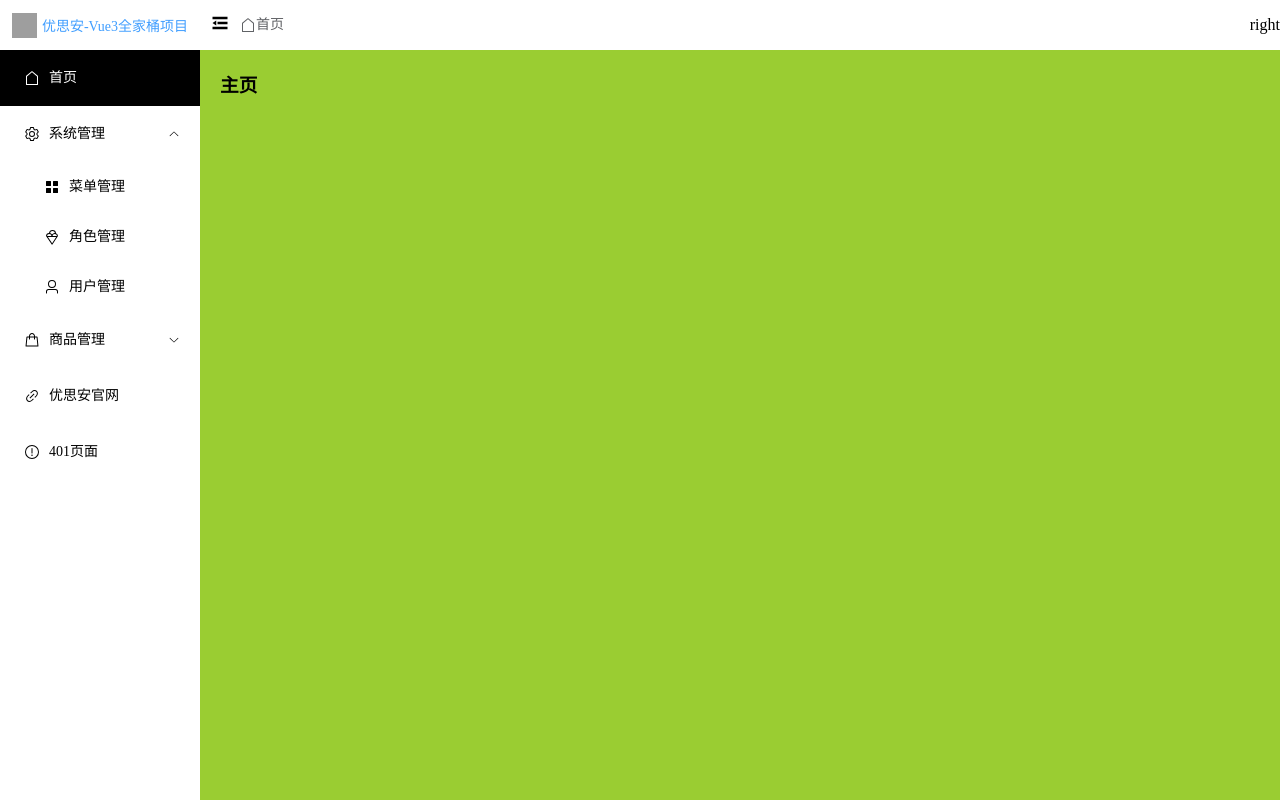
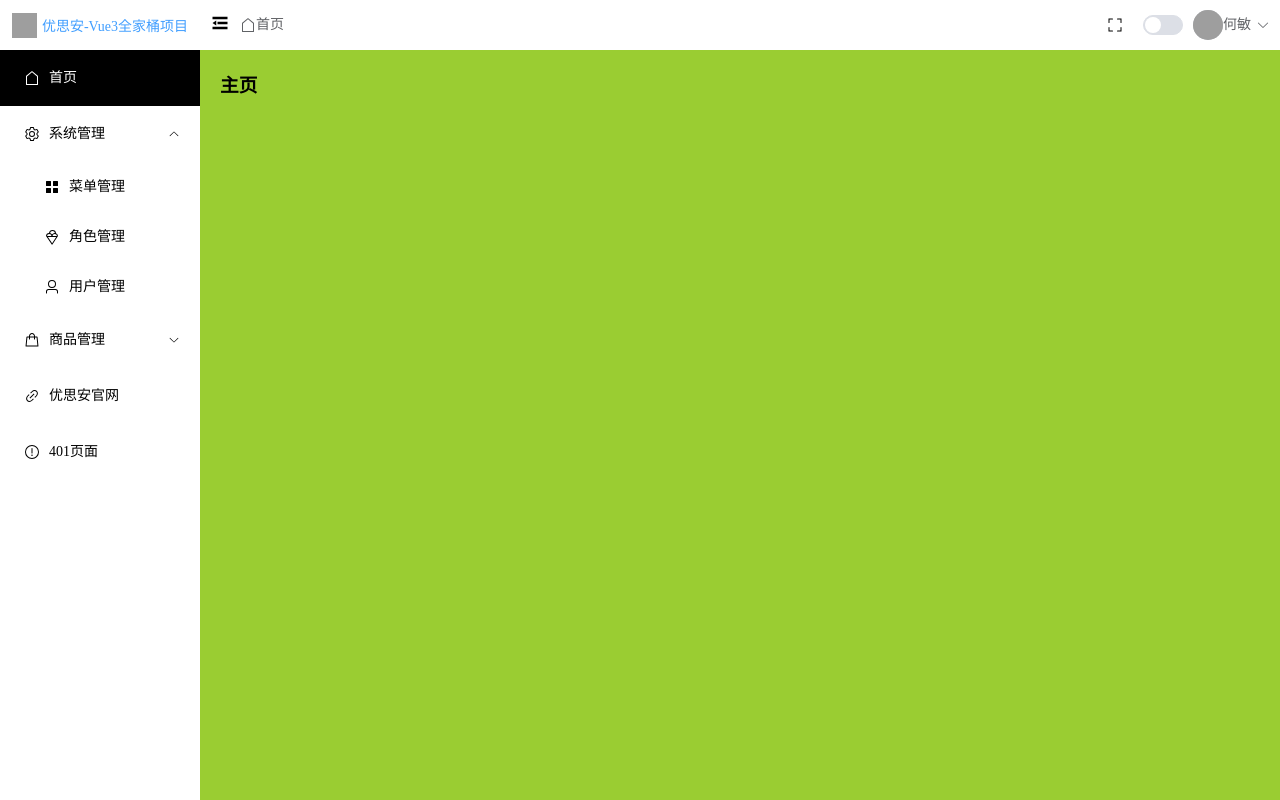
Before and after one commit to heroAways/cloud-admin, a Vue app: page /home in a window 1280 px wide. Built offline with nearby package versions, Linux system fonts and the light colour scheme; grey boxes are pictures that could not be loaded.

Commit message:
完成头部布局

```diff
--- a/src/layout/LayoutHeader/userDropdown.vue
+++ b/src/layout/LayoutHeader/userDropdown.vue
@@ -1,5 +1,30 @@
 <template>
-right
+    <div class="layout-header-userDropdown">
+        <div class="layout-header-userDropdown-icon">
+            <svg-icon icon="FullScreen"></svg-icon>
+        </div>
+        <div class="layout-header-userDropdown-switch">
+            <el-switch></el-switch>
+        </div>
+        <div class="layout-header-userDropdown-dropDown">
+            <el-dropdown>
+                <span class="el-dropdown-link">
+                    <el-avatar :size="30" src="https://cube.elemecdn.com/9/c2/f0ee8a3c7c9638a54940382568c9dpng.png" />
+                    <span>何敏</span>
+                    <el-icon class="el-icon--right"><arrow-down /></el-icon>
+                </span>
+                <template #dropdown>
+                    <el-dropdown-menu>
+                        <el-dropdown-item command="a">Action 1</el-dropdown-item>
+                        <el-dropdown-item command="b">Action 2</el-dropdown-item>
+                        <el-dropdown-item command="c">Action 3</el-dropdown-item>
+                        <el-dropdown-item command="d" disabled>Action 4</el-dropdown-item>
+                        <el-dropdown-item command="e" divided>Action 5</el-dropdown-item>
+                    </el-dropdown-menu>
+                </template>
+            </el-dropdown>
+        </div>
+    </div>
 </template>
 <script lang='ts' setup>
 
--- a/src/style/app.scss
+++ b/src/style/app.scss
@@ -1,8 +1,9 @@
 :root {
-    --lyf-color-white : #fff;
-    --lyf-color-blue : #409eff;
-    --lyf-bg-menuActiveColor : #000;
-    --mxg-bg-menuHoverColor: #000;
+    --lyf-color-white: #fff;
+    --lyf-color-blue: #409eff;
+    --lyf-bg-menuActiveColor: #000;
+    --lyf-bg-menuHoverColor: #000;
+    --lyf-border-color: #f1f2f3;
 }
 
 
@@ -15,17 +16,54 @@
         justify-content: space-between;
         height: 50px;
         cursor: pointer;
+
         .layout-header-breadCurem {
             display: flex;
             align-items: center;
+
             .layout-header-breadCurem-icon {
                 margin: 0 10px;
             }
+
             .layout-header-breadCurem-bread {
                 display: flex;
             }
         }
+
+        .layout-header-userDropdown {
+            display: flex;
+            align-items: center !important;
+            height: inherit;
+
+            .layout-header-userDropdown-icon {
+                padding: 0 10px;
+                height: inherit;
+                display: flex;
+                justify-content: center;
+                align-items: center;
+                &:hover {
+                    background: var(--lyf-border-color) !important;
+                }
+            }
+            .layout-header-userDropdown-switch {
+                padding: 0 10px;
+                    height: inherit;
+                    display: flex;
+                    justify-content: center;
+                    align-items: center;
+                    &:hover {
+                        background: var(--lyf-border-color) !important;
+                    }
+            }
+            .el-dropdown-link {
+                outline: 0;
+                display: flex;
+                align-items: center;
+                margin-right: 10px;
+            }
+        }
     }
+
     .layout-aside {
         .logo {
             height: 50px;
@@ -33,10 +71,12 @@
             justify-content: center;
             align-items: center;
             cursor: pointer;
+
             img {
                 width: 25px;
                 height: 25px;
             }
+
             span {
                 color: var(--lyf-color-blue);
                 font-size: 14px;
@@ -47,10 +87,12 @@
             }
         }
     }
+
     .layout-aside-menu-200 {
         width: 200px !important;
         transition: all 0.3s ease !important;
     }
+
     .layout-aside-menu-60 {
         width: 60px !important;
         transition: all 0.3s ease !important;
@@ -60,17 +102,21 @@
 .el-menu {
     border-right: none;
 }
+
 .el-menu-item {
     background: transparent !important;
 }
+
 .el-menu-item.is-active {
     color: var(--lyf-color-white) !important;
     background: var(--lyf-bg-menuActiveColor) !important;
 }
+
 .el-menu-item:hover {
     color: var(--lyf-color-white) !important;
     background: var(--lyf-bg-menuActiveColor) !important;
 }
+
 .el-sub-menu__title {
     background: transparent !important;
 }
```
